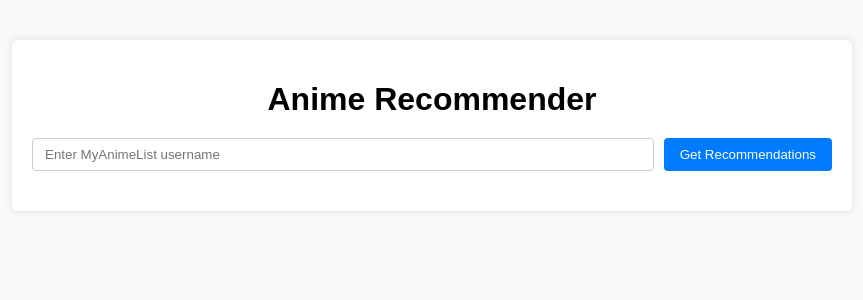
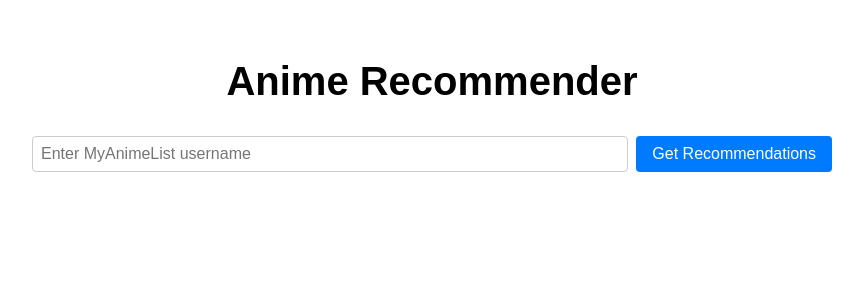
Before and after one commit to mattfehr/anime_recommender, a React (Create React App) app in the folder frontend/: page / in a window 1280 px wide. Shown: the top 300 px of the page, without its empty margins (208-1071 px from the left). Built offline with nearby package versions, Linux system fonts and the light colour scheme.

Commit message:
pretty it up and change scroe to be the datas score instead of the hybrid recommenders

```diff
--- a/frontend/src/App.css
+++ b/frontend/src/App.css
@@ -1,43 +1,35 @@
 /* frontend/src/App.css */
-
-body {
-  font-family: Arial, sans-serif;
-  background-color: #f8f9fa;
-  margin: 0;
-  padding: 0;
-}
-
 .container {
   max-width: 800px;
-  margin: 40px auto;
-  padding: 20px;
-  background: #ffffff;
-  box-shadow: 0 0 10px rgba(0, 0, 0, 0.1);
-  border-radius: 6px;
+  margin: 0 auto;
+  padding: 2rem;
+  font-family: Arial, sans-serif;
 }
 
 .title {
-  font-size: 2em;
-  margin-bottom: 20px;
   text-align: center;
+  font-size: 2.5rem;
+  margin-bottom: 2rem;
 }
 
 .form {
   display: flex;
-  gap: 10px;
-  margin-bottom: 20px;
   justify-content: center;
+  margin-bottom: 2rem;
 }
 
 .input {
-  padding: 8px 12px;
+  padding: 0.5rem;
+  font-size: 1rem;
+  flex: 1;
+  margin-right: 0.5rem;
   border: 1px solid #ccc;
   border-radius: 4px;
-  flex: 1;
 }
 
 .button {
-  padding: 8px 16px;
+  padding: 0.5rem 1rem;
+  font-size: 1rem;
   background-color: #007bff;
   color: white;
   border: none;
@@ -49,34 +41,56 @@
   background-color: #0056b3;
 }
 
-.message {
+.message,
+.error {
   text-align: center;
-  color: #333;
-  margin-bottom: 10px;
+  font-size: 1.2rem;
+  margin-top: 1rem;
 }
 
 .error {
   color: red;
-  text-align: center;
-  margin-bottom: 10px;
 }
 
-.table {
-  width: 100%;
-  border-collapse: collapse;
+.card {
+  display: flex;
+  margin-bottom: 2rem;
+  border: 1px solid #ddd;
+  border-radius: 8px;
+  overflow: hidden;
+  background-color: #f9f9f9;
 }
 
-.table th,
-.table td {
-  padding: 10px;
-  border: 1px solid #ddd;
-  text-align: left;
+.card img {
+  width: 180px;
+  height: auto;
+  object-fit: cover;
 }
 
-.table th {
-  background-color: #f0f0f0;
+.card-content {
+  padding: 1rem;
+  flex: 1;
 }
 
-.table tr:hover {
-  background-color: #f9f9f9;
+.card-title {
+  font-size: 1.5rem;
+  font-weight: bold;
+  color: #007bff;
+  text-decoration: none;
 }
+
+.card-title:hover {
+  text-decoration: underline;
+}
+
+.card-meta {
+  font-size: 0.9rem;
+  color: #555;
+  margin: 0.5rem 0;
+}
+
+.card-description {
+  font-size: 1rem;
+  line-height: 1.4;
+  color: #333;
+}
```
Also changed, not shown: 2 other files (tests, documents, lock files or other folders).
